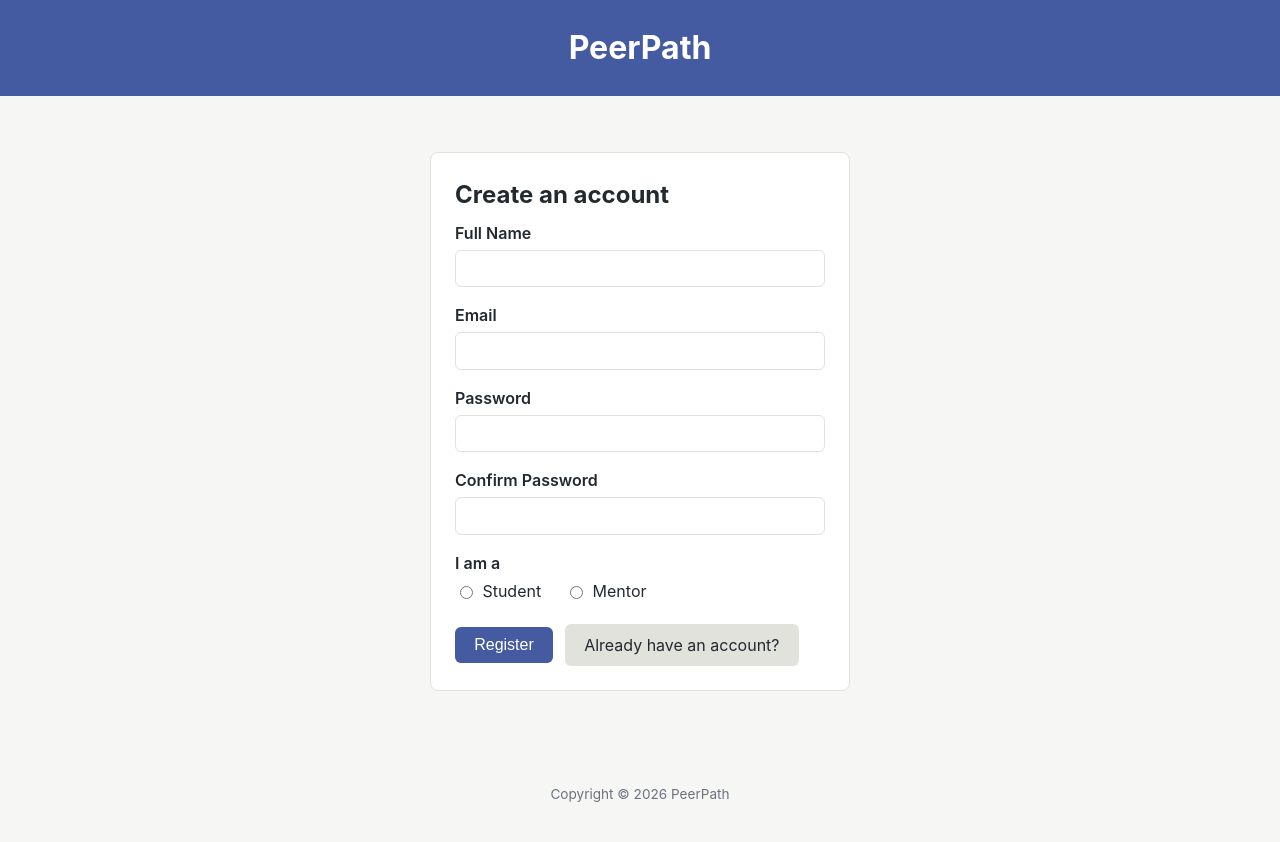
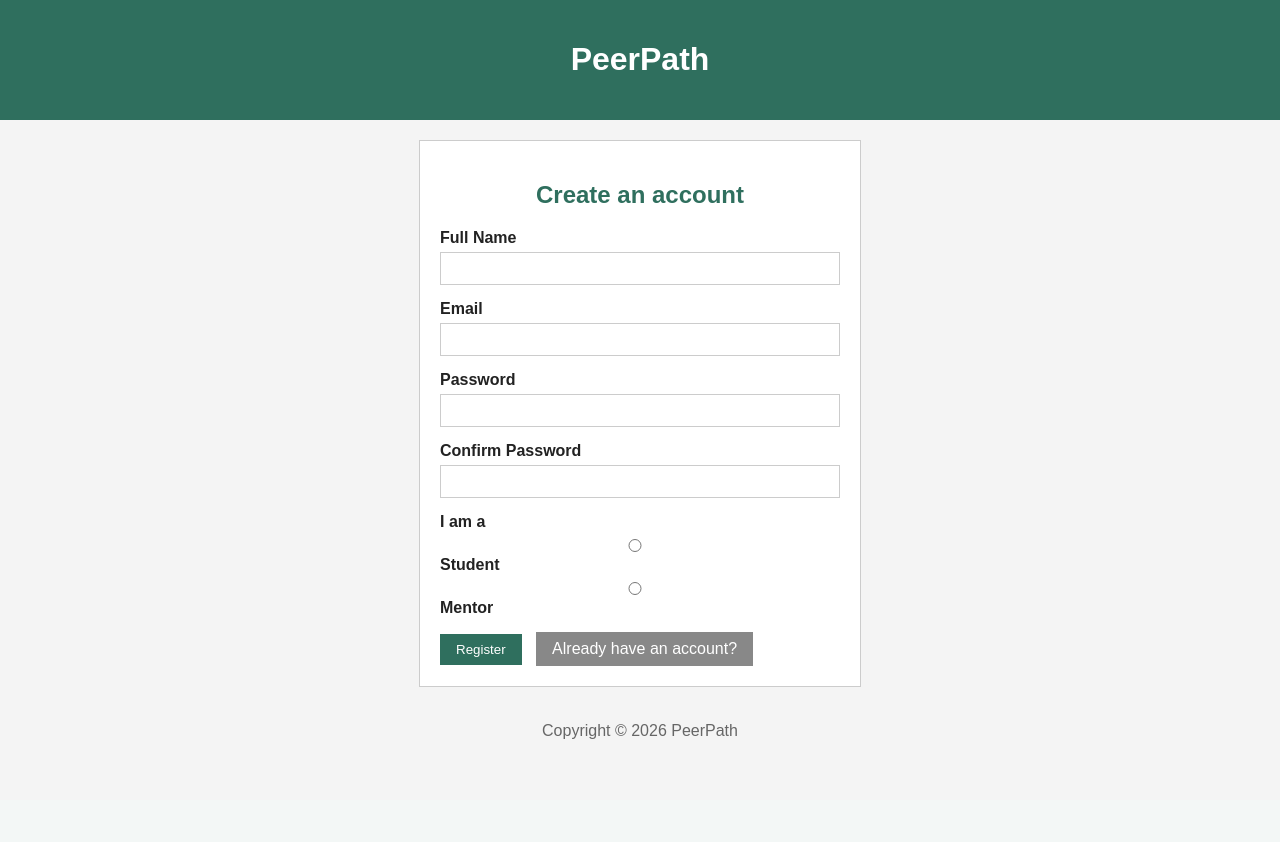
Before and after one commit to tasaufBD/Find_a_Mentor, a PHP site: page /register.php in a window 1280 px wide. After the commit the page ends 739 px from the top, so only its background shows below. Run offline with PHP 8.4, Linux system fonts and the light colour scheme.

Commit message:
Change style elements

```diff
--- a/style.css
+++ b/style.css
@@ -1,262 +1,173 @@
-
-:root {
-  --color-primary: #455ba1;
-  --color-primary-dark: #296f87;
-  --color-bg: #f6f6f4;
-  --color-surface: #ffffff;
-  --color-text: #22292f;
-  --color-muted: #6b7280;
-  --color-border: #e2e2dd;
-
-  --color-success: #2e7d32;
-  --color-success-bg: #e8f5e9;
-  --color-warning: #b26a00;
-  --color-warning-bg: #fff3e0;
-  --color-danger: #c62828;
-  --color-danger-bg: #fdecea;
-}
-
-/*Reset & base*/
-* {
-  box-sizing: border-box;
-}
 
 body {
-  margin: 0;
-  font-family: -apple-system, Segoe UI, Roboto, Arial, sans-serif;
-  background: var(--color-bg);
-  color: var(--color-text);
-  line-height: 1.5;
+    font-family: Arial, sans-serif;
+    background-color: #f4f4f4;
+    color: #222222;
+    margin: 0;
 }
 
 h1, h2, h3 {
-  margin: 0 0 0.5rem 0;
+    text-align: center;
+    color: #2f6f5e;
 }
 
 a {
-  color: var(--color-primary);
-  text-decoration: none;
-}
-
-a:hover {
-  text-decoration: underline;
-}
-
-/*Layout*/
-.container {
-  max-width: 900px;
-  margin: 0 auto;
-  padding: 1.5rem;
+    color: #2f6f5e;
 }
 
 .page-header {
-  text-align: center;
-  padding: 1.5rem 1rem;
-  background: var(--color-primary);
-  color: #fff;
+    background-color: #2f6f5e;
+    padding: 20px;
+    text-align: center;
 }
 
 .page-header h1 {
-  margin: 0;
+    color: white;
+}
+
+/* Basic page layout */
+.container {
+    width: 90%;
+    max-width: 800px;
+    margin: 20px auto;
 }
 
 .card {
-  background: var(--color-surface);
-  border: 1px solid var(--color-border);
-  border-radius: 8px;
-  padding: 1.5rem;
-  margin-bottom: 1.5rem;
+    background-color: white;
+    border: 1px solid #cccccc;
+    padding: 20px;
+    margin-bottom: 20px;
 }
 
-/*Navbar*/
+.form-box {
+    max-width: 400px;
+    margin: 0 auto;
+}
+
+/* Top navigation bar for dashboards*/
 .navbar {
-  display: flex;
-  justify-content: space-between;
-  align-items: center;
-  flex-wrap: wrap;
-  background: var(--color-surface);
-  border-bottom: 1px solid var(--color-border);
-  padding: 0.75rem 1.5rem;
+    overflow: hidden;
+    background-color: #2f6f5e;
+    padding: 12px 20px;
 }
 
 .navbar .nav-links a {
-  margin-right: 1rem;
-  font-weight: 600;
+    color: white;
+    margin-right: 15px;
+    text-decoration: none;
 }
 
 .navbar .nav-user {
-  color: var(--color-muted);
-  font-size: 0.9rem;
+    color: white;
+    float: right;
 }
 
-/*Forms*/
-.form-box {
-  max-width: 420px;
-  margin: 2rem auto;
+.navbar .nav-user a {
+    color: white;
 }
 
+/* Forms */
 .form-group {
-  margin-bottom: 1rem;
+    margin-bottom: 15px;
 }
 
 .form-group label {
-  display: block;
-  font-weight: 600;
-  margin-bottom: 0.3rem;
+    display: block;
+    font-weight: bold;
+    margin-bottom: 5px;
 }
 
 .form-group input,
 .form-group select,
 .form-group textarea {
-  width: 100%;
-  padding: 0.55rem 0.7rem;
-  border: 1px solid var(--color-border);
-  border-radius: 6px;
-  font-size: 1rem;
-  background: var(--color-surface);
-  color: var(--color-text);
-}
-
-.form-group textarea {
-  resize: vertical;
-  min-height: 90px;
+    width: 100%;
+    padding: 8px;
+    border: 1px solid #cccccc;
+    box-sizing: border-box;
 }
 
 .field-error {
-  color: var(--color-danger);
-  font-size: 0.85rem;
-  margin-top: 0.25rem;
-  display: block;
-}
-
-.radio-group {
-  display: flex;
-  gap: 1.5rem;
+    color: red;
+    display: block;
 }
 
 .radio-group label {
-  font-weight: 400;
-  display: flex;
-  align-items: center;
-  gap: 0.4rem;
+    margin-right: 20px;
 }
 
-/*Button*/
+/* Buttons */
 .btn {
-  display: inline-block;
-  padding: 0.55rem 1.2rem;
-  border: none;
-  border-radius: 6px;
-  font-size: 1rem;
-  cursor: pointer;
-  text-align: center;
-}
-
-.btn-primary {
-  background: var(--color-primary);
-  color: #fff;
-}
-
-.btn-primary:hover {
-  background: var(--color-primary-dark);
+    display: inline-block;
+    padding: 8px 16px;
+    background-color: #2f6f5e;
+    color: white;
+    border: none;
+    text-decoration: none;
+    cursor: pointer;
 }
 
 .btn-secondary {
-  background: var(--color-border);
-  color: var(--color-text);
+    background-color: #888888;
 }
 
 .btn-danger {
-  background: var(--color-danger);
-  color: #fff;
+    background-color: #c0392b;
 }
 
 .btn-row {
-  display: flex;
-  gap: 0.75rem;
-  align-items: center;
-  margin-top: 0.5rem;
+    margin-top: 10px;
 }
 
-/*Alerts*/
-.alert {
-  padding: 0.75rem 1rem;
-  border-radius: 6px;
-  margin-bottom: 1rem;
-  font-size: 0.95rem;
+.btn-row a,
+.btn-row input {
+    margin-right: 10px;
 }
 
+/* Success / error messages */
 .alert-success {
-  background: var(--color-success-bg);
-  color: var(--color-success);
+    color: green;
+    margin-bottom: 10px;
 }
 
 .alert-error {
-  background: var(--color-danger-bg);
-  color: var(--color-danger);
+    color: red;
+    margin-bottom: 10px;
 }
 
-/*Tables*/
+/* Tables */
 .table-basic {
-  width: 100%;
-  border-collapse: collapse;
-  background: var(--color-surface);
+    width: 100%;
+    border-collapse: collapse;
+    background-color: white;
 }
 
 .table-basic th,
 .table-basic td {
-  border: 1px solid var(--color-border);
-  padding: 0.6rem 0.8rem;
-  text-align: left;
+    border: 1px solid #cccccc;
+    padding: 8px;
+    text-align: left;
 }
 
-.table-basic th {
-  background: var(--color-bg);
+/* Status: verification and session status */
+.status-verified,
+.status-accepted {
+    color: green;
+    font-weight: bold;
 }
 
-.table-basic tr:nth-child(even) {
-  background: #fbfbfa;
+.status-pending {
+    color: orange;
+    font-weight: bold;
 }
 
-/*Status badges*/
-.badge {
-  display: inline-block;
-  padding: 0.2rem 0.6rem;
-  border-radius: 999px;
-  font-size: 0.8rem;
-  font-weight: 600;
+.status-rejected {
+    color: red;
+    font-weight: bold;
 }
 
-.badge-success {
-  background: var(--color-success-bg);
-  color: var(--color-success);
+/* Footer */
+.site-footer {
+    text-align: center;
+    padding: 15px;
+    color: #666666;
 }
-
-.badge-warning {
-  background: var(--color-warning-bg);
-  color: var(--color-warning);
-}
-
-.badge-danger {
-  background: var(--color-danger-bg);
-  color: var(--color-danger);
-}
-
-/*Footer*/
-.site-footer {
-  text-align: center;
-  padding: 1.5rem;
-  color: var(--color-muted);
-  font-size: 0.85rem;
-}
-
-/*Responsive*/
-@media (max-width: 600px) {
-  .navbar {
-    flex-direction: column;
-    align-items: flex-start;
-  }
-  .navbar .nav-links a {
-    margin-right: 0.75rem;
-  }
-}
```
